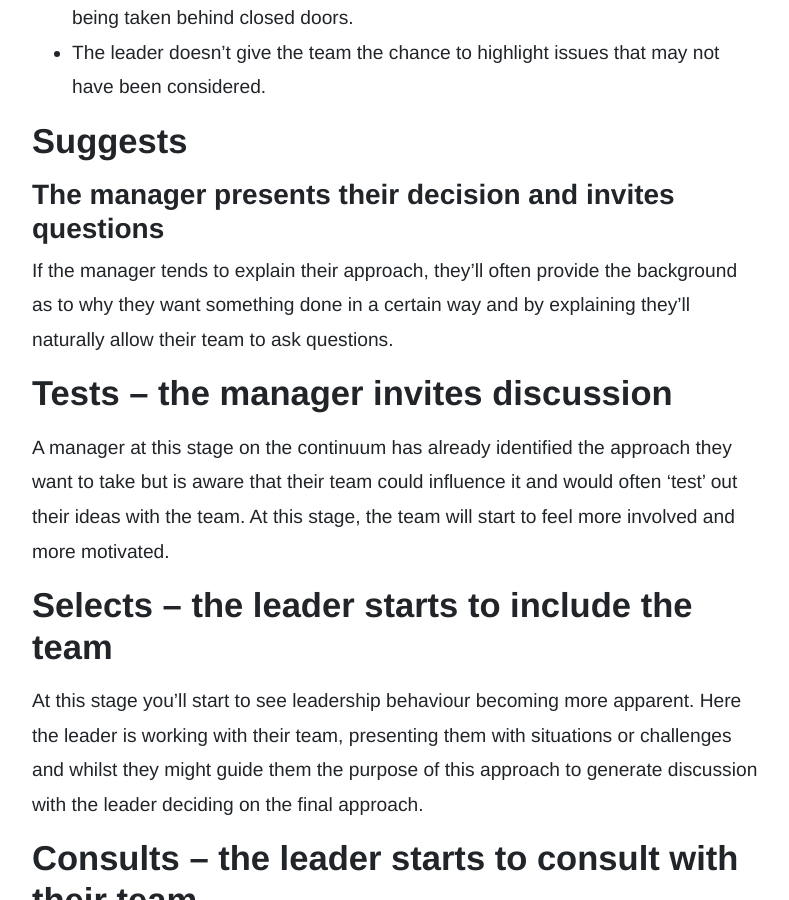
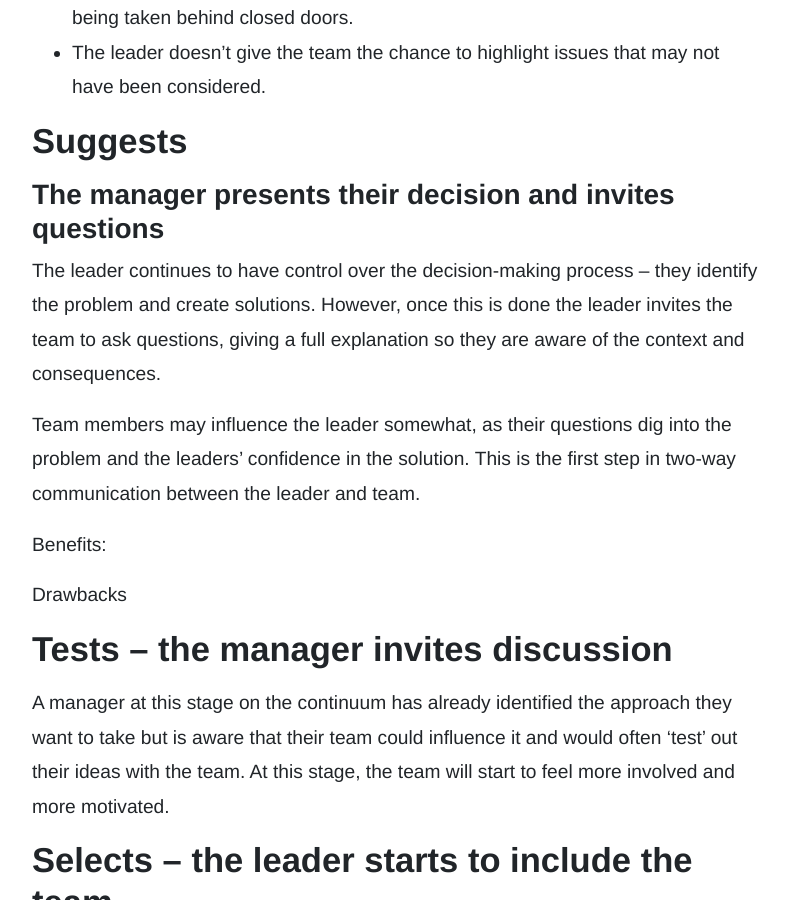
Before and after one commit to MattKevan/uxleaders, a Jekyll site: the page built from _articles/leadership-continuum.md, in a window 1280 px wide and 900 px high, scrolled down 2355 px. Shown: the whole window, without its empty margins (243-1032 px from the left). Built offline with Jekyll 4.4.1, drawn with Linux system fonts in a browser that asks for light colours; some web fonts are replaced.

Commit message:
Update from Forestry.io Matt Kevan updated _articles/leadership-continuum.md

```diff
--- a/_articles/leadership-continuum.md
+++ b/_articles/leadership-continuum.md
@@ -52,7 +52,13 @@ The leader is aware that there may be discontent within the group and is making
 
 ### The manager presents their decision and invites questions
 
-If the manager tends to explain their approach, they’ll often provide the background as to why they want something done in a certain way and by explaining they’ll naturally allow their team to ask questions.
+The leader continues to have control over the decision-making process – they identify the problem and create solutions. However, once this is done the leader invites the team to ask questions, giving a full explanation so they are aware of the context and consequences.
+
+Team members may influence the leader somewhat, as their questions dig into the problem and the leaders' confidence in the solution. This is the first step in two-way communication between the leader and team.
+
+Benefits:
+
+Drawbacks
 
 ## Tests – the manager invites discussion
 
```
